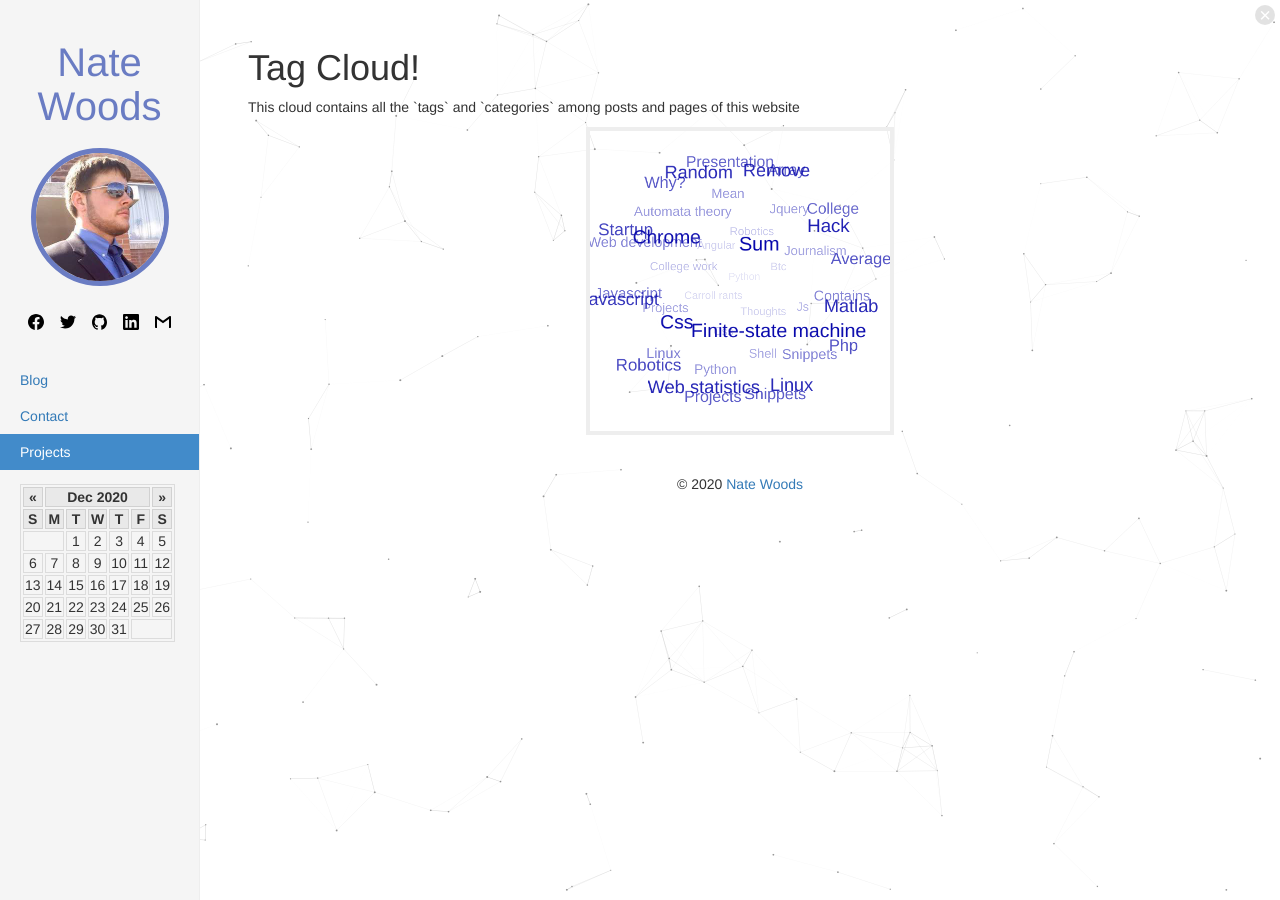
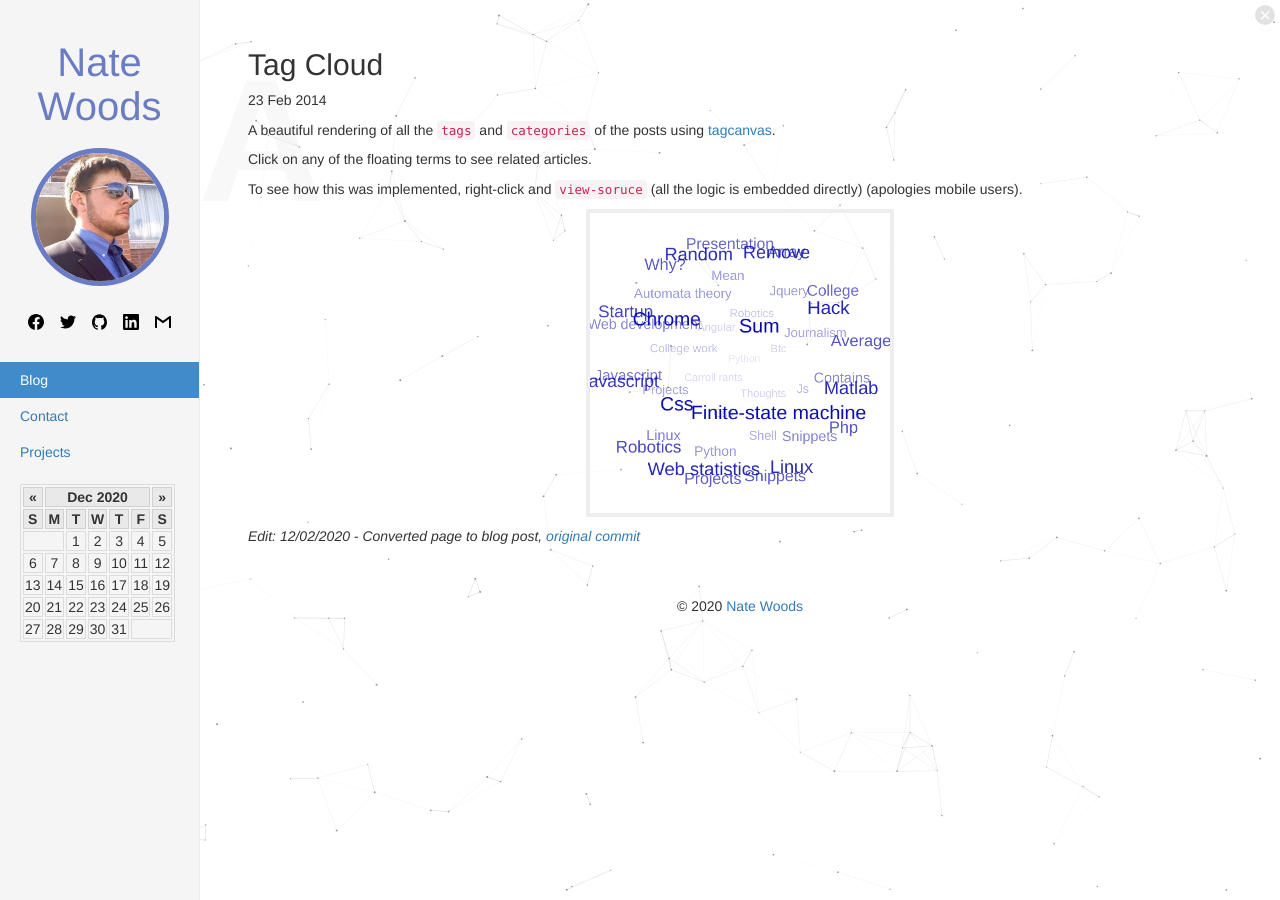
Before and after one commit to bign8/bign8.github.io, a Jekyll site: the page built from _posts/2014-02-23-tag-cloud.md, in a window 1280 px wide. Built offline with Jekyll 4.4.1, drawn with Linux system fonts in a browser that asks for light colours.

Commit message:
post(tag-cloud): convert tag-cloud project into a blog post :pencil:

```diff
--- a/_data/projects.yml
+++ b/_data/projects.yml
@@ -2,7 +2,7 @@
 - project: Tag Cloud
   slug: cloud
   category: Fun
-  publish: yes
+  publish: no
   languages:
     - Javascript
   description: |
--- a/projects/cloud/index.html
+++ b/_posts/2014-02-23-tag-cloud.md
@@ -1,9 +1,22 @@
 ---
-layout: default
+layout: post
 title:  Tag Cloud
+categories:
+- JavaScript
+- Snippets
+tags:
+- array
+- remove
 ---
-<h1>Tag Cloud!</h1>
-<p>This cloud contains all the `tags` and `categories` among posts and pages of this website</p>
+
+
+A beautiful rendering of all the `tags` and `categories` of the posts using [tagcanvas](https://www.goat1000.com/tagcanvas.php).
+
+<!--more-->
+
+Click on any of the floating terms to see related articles.
+
+To see how this was implemented, right-click and `view-soruce` (all the logic is embedded directly) (apologies mobile users).
 
 <style>
 .tooltip {
@@ -30,7 +43,7 @@
 	</canvas>
 </div>
 
-<ul id="tags">
+<ul id="tags" style="display:none">
 	{% for tag in site.tags %}
 		{% assign real_tags = tag | last | size %}
 		{% if real_tags > 0 %}
@@ -52,6 +65,7 @@
 </ul>
 
 <div id="cloudStories"></div>
+<p></p>
 
 <script src="tagcanvas.min.js" type="text/javascript"></script>
 <script type="text/javascript">
@@ -115,3 +129,7 @@
 	}
 };
 </script>
+
+
+
+*Edit: 12/02/2020 - Converted page to blog post, [original commit](https://bign8.info/code/bign8/about/commit/fb41dc0c0a8c9ea435cae2ee3e546fc766658da7)*
```
Also changed, not shown: blog/2014/tagcanvas.js (renamed from projects/cloud/tagcanvas.js), blog/2014/tagcanvas.min.js (renamed from projects/cloud/tagcanvas.min.js).
